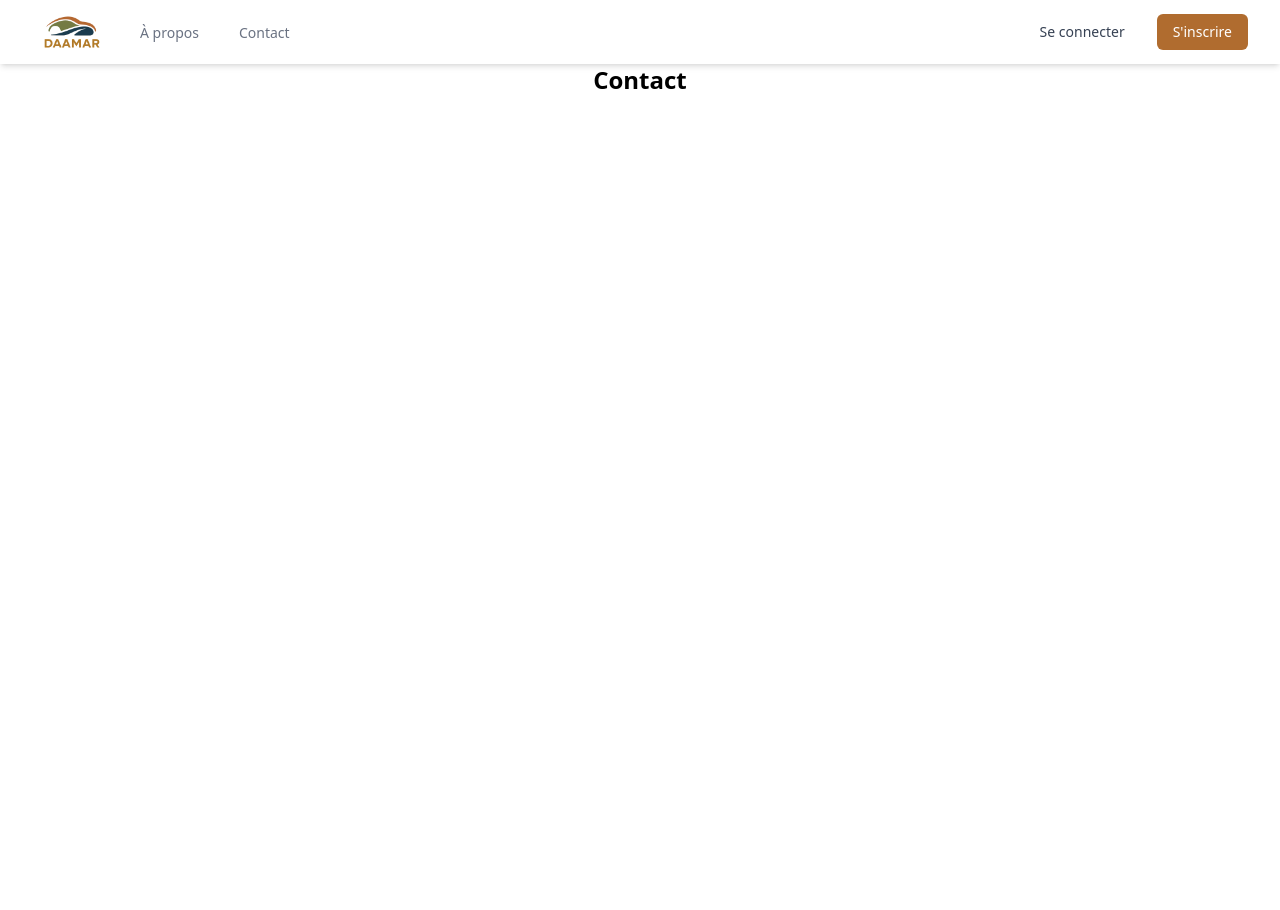
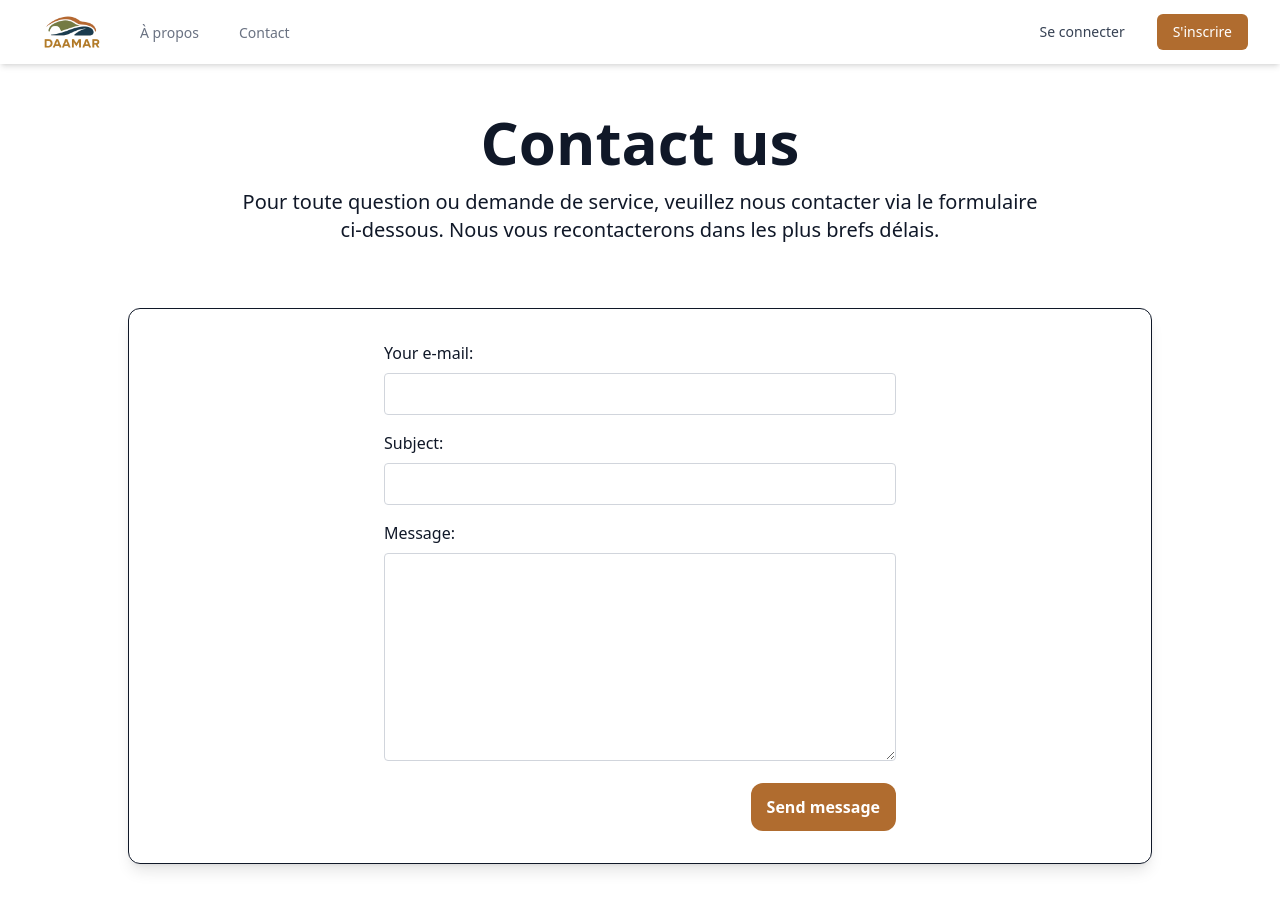
Before and after one commit to MalicknND/Daamar, a SvelteKit app: page /contact in a window 1280 px wide. Shown: the top 910 px of the page. Before the commit the page ends 800 px from the top, so only its background shows below. Built offline with nearby package versions, Linux system fonts and the light colour scheme.

Commit message:
Ajout de la page de contact avec un formulaire et gestion des soumissions

```diff
--- a/src/lib/components/footer.svelte
+++ b/src/lib/components/footer.svelte
@@ -8,23 +8,23 @@
 
         <ul class="mt-8 space-y-4 text-sm">
           <li>
-            <a class="text-gray-700 transition hover:text-gray-700/75" href="#">
+            <a class="text-gray-700 transition hover:text-gray-700/75" href="/">
               Company History
             </a>
           </li>
 
           <li>
-            <a class="text-gray-700 transition hover:text-gray-700/75" href="#"> Meet the Team </a>
+            <a class="text-gray-700 transition hover:text-gray-700/75" href="/"> Meet the Team </a>
           </li>
 
           <li>
-            <a class="text-gray-700 transition hover:text-gray-700/75" href="#">
+            <a class="text-gray-700 transition hover:text-gray-700/75" href="/">
               Employee Handbook
             </a>
           </li>
 
           <li>
-            <a class="text-gray-700 transition hover:text-gray-700/75" href="#"> Careers </a>
+            <a class="text-gray-700 transition hover:text-gray-700/75" href="/"> Careers </a>
           </li>
         </ul>
       </div>
@@ -34,21 +34,21 @@
 
         <ul class="mt-8 space-y-4 text-sm">
           <li>
-            <a class="text-gray-700 transition hover:text-gray-700/75" href="#">
+            <a class="text-gray-700 transition hover:text-gray-700/75" href="/">
               Web Development
             </a>
           </li>
 
           <li>
-            <a class="text-gray-700 transition hover:text-gray-700/75" href="#"> Web Design </a>
+            <a class="text-gray-700 transition hover:text-gray-700/75" href="/"> Web Design </a>
           </li>
 
           <li>
-            <a class="text-gray-700 transition hover:text-gray-700/75" href="#"> Marketing </a>
+            <a class="text-gray-700 transition hover:text-gray-700/75" href="/"> Marketing </a>
           </li>
 
           <li>
-            <a class="text-gray-700 transition hover:text-gray-700/75" href="#"> Google Ads </a>
+            <a class="text-gray-700 transition hover:text-gray-700/75" href="/"> Google Ads </a>
           </li>
         </ul>
       </div>
@@ -58,25 +58,25 @@
 
         <ul class="mt-8 space-y-4 text-sm">
           <li>
-            <a class="text-gray-700 transition hover:text-gray-700/75" href="#"> Online Guides </a>
+            <a class="text-gray-700 transition hover:text-gray-700/75" href="/"> Online Guides </a>
           </li>
 
           <li>
-            <a class="text-gray-700 transition hover:text-gray-700/75" href="#">
+            <a class="text-gray-700 transition hover:text-gray-700/75" href="/">
               Conference Notes
             </a>
           </li>
 
           <li>
-            <a class="text-gray-700 transition hover:text-gray-700/75" href="#"> Forum </a>
+            <a class="text-gray-700 transition hover:text-gray-700/75" href="/"> Forum </a>
           </li>
 
           <li>
-            <a class="text-gray-700 transition hover:text-gray-700/75" href="#"> Downloads </a>
+            <a class="text-gray-700 transition hover:text-gray-700/75" href="/"> Downloads </a>
           </li>
 
           <li>
-            <a class="text-gray-700 transition hover:text-gray-700/75" href="#">
+            <a class="text-gray-700 transition hover:text-gray-700/75" href="/">
               Upcoming Events
             </a>
           </li>
@@ -88,17 +88,17 @@
 
         <ul class="mt-8 space-y-4 text-sm">
           <li>
-            <a class="text-gray-700 transition hover:text-gray-700/75" href="#"> FAQs </a>
+            <a class="text-gray-700 transition hover:text-gray-700/75" href="/"> FAQs </a>
           </li>
 
           <li>
-            <a class="text-gray-700 transition hover:text-gray-700/75" href="#"> Support </a>
+            <a class="text-gray-700 transition hover:text-gray-700/75" href="/"> Support </a>
           </li>
 
           <li>
             <a
               class="group flex justify-center gap-1.5 ltr:sm:justify-start rtl:sm:justify-end"
-              href="#"
+              href="/"
             >
               <span class="text-gray-700 transition group-hover:text-gray-700/75"> Live Chat </span>
 
--- a/src/lib/components/nav.svelte
+++ b/src/lib/components/nav.svelte
@@ -13,6 +13,7 @@
       { label: 'À propos', href: '/a-propos' },
       { label: 'Contact', href: '/contact' }
     ];
+
   </script>
 
   <nav class="bg-white shadow-md">
--- a/src/routes/contact/+page.svelte
+++ b/src/routes/contact/+page.svelte
@@ -1 +1,75 @@
-<h1 class="text-2xl font-bold text-center">Contact</h1>
+<script lang="ts">
+    let email = '';
+    let subject = '';
+    let message = '';
+
+    const handleSubmit = async (e: Event) => {
+      e.preventDefault();
+      console.log('Email:', email);
+      console.log('Subject:', subject);
+      console.log('Message:', message);
+      // Tu peux ensuite envoyer ces données à une API ici
+    };
+  </script>
+
+  <div class="font-sans text-base text-gray-900 sm:px-10">
+    <div class="text-base text-gray-900">
+      <div class="mx-2 pt-12 text-center md:mx-auto md:w-2/3 md:pb-12">
+        <h1 class="mb-4 text-3xl font-black sm:text-5xl xl:text-6xl">Contact us</h1>
+        <div class="text-lg sm:text-xl xl:text-xl text-gray-900">
+          <p class="mb-4">
+            Pour toute question ou demande de service, veuillez nous contacter via le formulaire ci-dessous. Nous vous recontacterons dans les plus brefs délais.
+          </p>
+        </div>
+      </div>
+    </div>
+
+    <div class="mx-auto mb-20 flex w-full max-w-screen-lg flex-col overflow-hidden rounded-xl text-gray-900 md:flex-row md:border md:shadow-lg">
+      <form
+        class="mx-auto w-full max-w-xl border-gray-200 px-10 py-8 md:px-8"
+        on:submit={handleSubmit}
+      >
+        <div class="mb-4">
+          <label class="text mb-2 block font-medium" for="email">Your e-mail:</label>
+          <input
+            bind:value={email}
+            class="w-full rounded border border-gray-300 px-3 py-2 outline-none ring-blue-500 focus:ring"
+            id="email"
+            type="email"
+            required
+          />
+        </div>
+
+        <div class="mb-4">
+          <label class="text mb-2 block font-medium" for="subject">Subject:</label>
+          <input
+            bind:value={subject}
+            class="w-full rounded border border-gray-300 px-3 py-2 outline-none ring-blue-500 focus:ring"
+            id="subject"
+            type="text"
+            required
+          />
+        </div>
+
+        <div class="mb-4">
+          <label class="text mb-2 block font-medium" for="message">Message:</label>
+          <textarea
+            bind:value={message}
+            class="h-52 w-full rounded border border-gray-300 px-3 py-2 outline-none ring-blue-500 focus:ring"
+            id="message"
+            required
+          ></textarea>
+        </div>
+
+        <div class="flex items-center">
+          <div class="flex-1"></div>
+          <button
+            class="rounded-xl bg-[var(--color-primary)] px-4 py-3 text-center font-bold text-white hover:bg-[var(--color-secondary)]"
+            type="submit"
+          >
+            Send message
+          </button>
+        </div>
+      </form>
+    </div>
+  </div>
```
